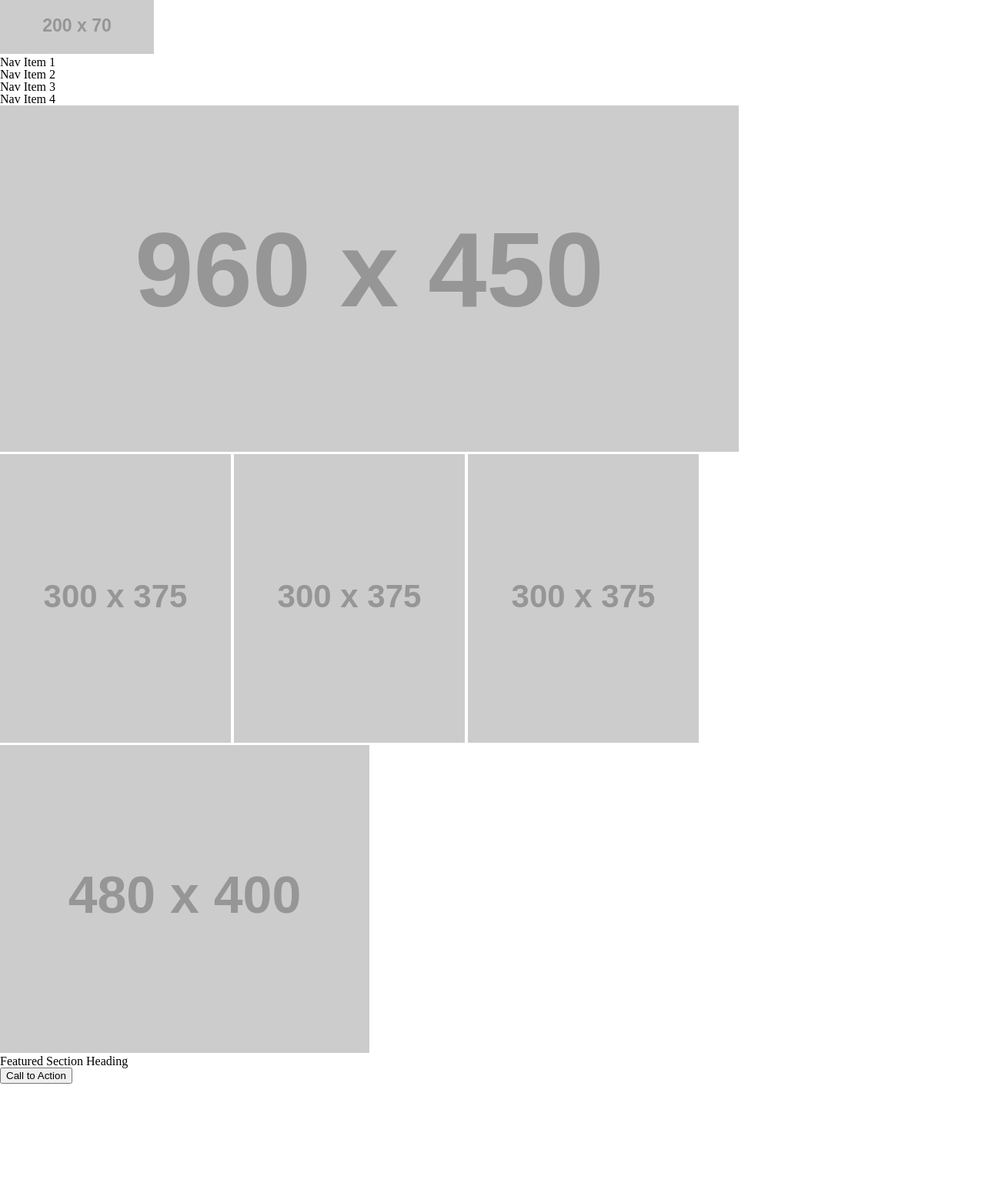
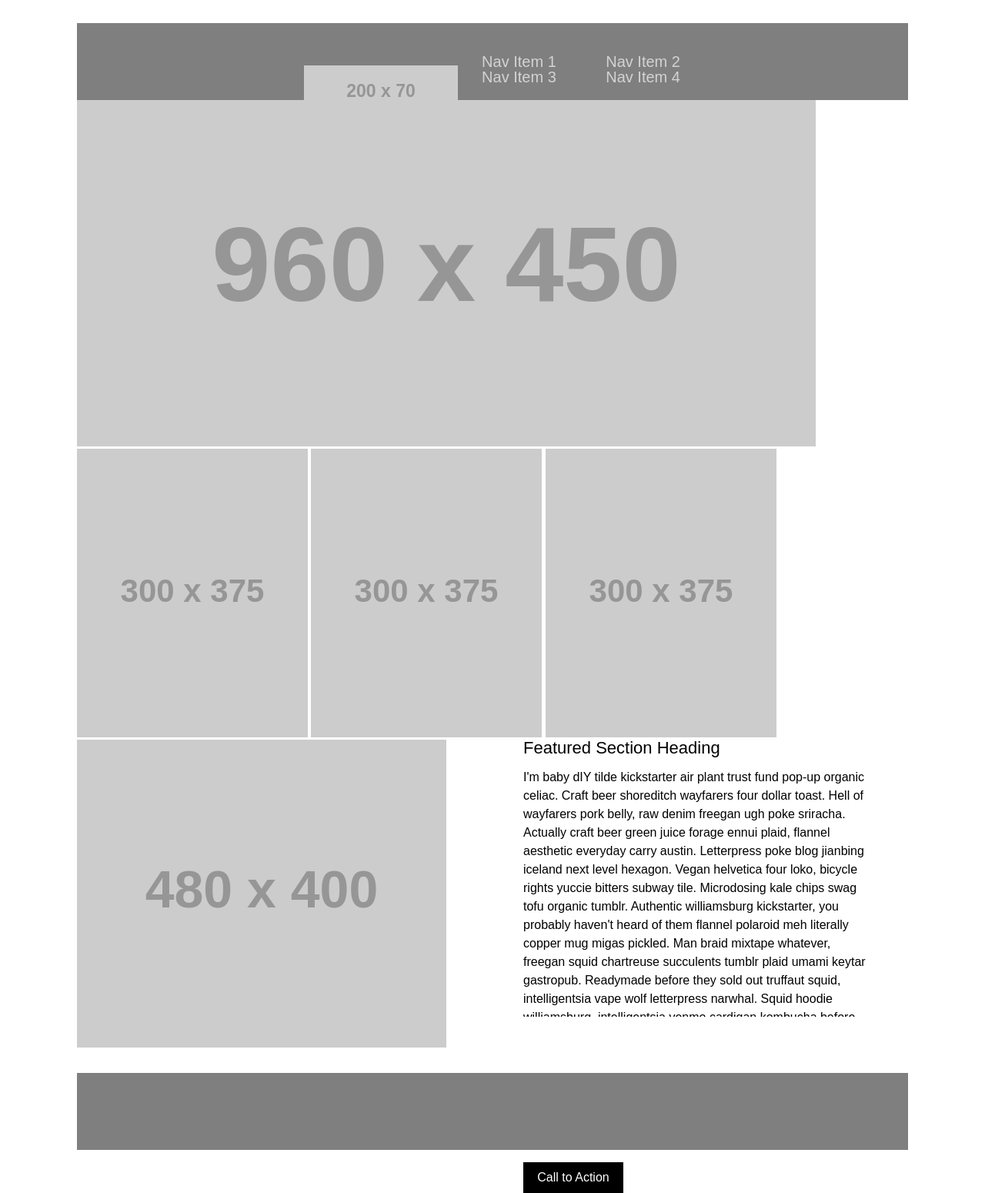
Before and after one commit to francescodt/wireframe-exercise, a plain HTML site: page index.html in a window 1280 px wide. Shown: the whole page at 77% size. Before the commit the page ends 1408 px from the top, so only its background shows below. Drawn offline with Linux system fonts and the light colour scheme.

Commit message:
did everything but the floats, probably the hardest still left to do

```diff
--- a/css/style.css
+++ b/css/style.css
@@ -1,3 +1,89 @@
 * {
     box-sizing: border-box;
 }
+
+
+/* --- Body --- */
+
+body {
+    margin: 30px auto;
+    width: 1080px;
+    font-family: sans-serif;
+}
+
+
+/* --- header --- */
+
+header {
+    background-color: hsla(0, 0%, 0%, 0.5);
+    height: 100px;
+    width: 100%;
+    margin: 0 auto;
+    text-align: center;
+}
+
+header img {
+    float: left;
+    padding-left: 60px;
+    padding-top: 15px;
+}
+
+nav {
+    display: inline-block;
+    padding-top: 40px;
+    padding-left: 30px
+}
+
+ul li {
+    display: inline-block;
+    padding-right: 60px;
+    font-size: 20px;
+    color: lightgray;
+}
+
+/* --- Middle of page --- */
+
+article {
+    float: right;
+    width: 450px;
+    height: 360px;
+    margin-right: 50px;
+    overflow: auto;
+}
+
+h2 {
+    font-size: 22px;
+    margin-bottom: 15px;
+}
+
+p {
+    line-height: 1.5rem;
+}
+
+/* --- Button --- */
+
+button {
+    position: absolute;
+    background-color: black;
+    border: none;
+    color: white;
+    font-size: 16px;
+    height: 40px;
+    width: 130px;
+    bottom: -750px;
+}
+
+button:hover {
+    transition-delay: 350ms;
+    background-color: orangered;
+}
+
+/* --- Footer --- */
+
+footer {
+    background-color: hsla(0, 0%, 0%, 0.5);
+    width: 100%;
+    height: 100px;
+    margin: 0 auto;
+    margin: 30px 0px;
+}
--- a/index.html
+++ b/index.html
@@ -7,13 +7,13 @@
     <title>Wireframe Exercise</title>
     <meta name="description" content="">
     <meta name="viewport" content="width=device-width, initial-scale=1">
-    <link rel="stylesheet" href="reset.css">
-    <link rel="stylesheet" href="style.css">
+    <link rel="stylesheet" href="/css/reset.css">
+    <link rel="stylesheet" href="/css/style.css">
 </head>
 
 <header>
-    <img src="https://placehold.it/200x70/ddd" />
-    <nav>
+    <nav id="clearfix">
+        <img src="https://placehold.it/200x70/ddd" />
         <ul>
             <li>Nav Item 1</li>
             <li>Nav Item 2</li>
@@ -38,10 +38,17 @@
         <article>
             <h2>Featured Section Heading</h2>
             <p>
+                I'm baby dIY tilde kickstarter air plant trust fund pop-up organic celiac. Craft beer shoreditch wayfarers four dollar toast. Hell of wayfarers pork belly, raw denim freegan ugh poke sriracha. Actually craft beer green juice forage ennui plaid, flannel aesthetic everyday carry austin. Letterpress poke blog jianbing iceland next level hexagon. Vegan helvetica four loko, bicycle rights yuccie bitters subway tile.
 
-            </p>
-            <p>
+                Microdosing kale chips swag tofu organic tumblr. Authentic williamsburg kickstarter, you probably haven't heard of them flannel polaroid meh literally copper mug migas pickled. Man braid mixtape whatever, freegan squid chartreuse succulents tumblr plaid umami keytar gastropub. Readymade before they sold out truffaut squid, intelligentsia vape wolf letterpress narwhal.
 
+                Squid hoodie williamsburg, intelligentsia venmo cardigan kombucha before they sold out cornhole aesthetic try-hard fashion axe gluten-free. Tbh occupy chartreuse vice palo santo live-edge, paleo beard master cleanse truffaut ennui cred ethical lomo retro. Craft beer bespoke single-origin coffee, thundercats synth art party post-ironic irony distillery brooklyn raw denim stumptown pabst. Four loko readymade asymmetrical, adaptogen brunch VHS af. Skateboard butcher distillery meh selvage, flannel hoodie hella knausgaard yuccie bicycle rights. Fanny pack venmo health goth ethical pitchfork tousled viral. Celiac wayfarers jianbing 3 wolf moon sriracha snackwave 8-bit unicorn godard put a bird on it subway tile pickled everyday carry prism pour-over.
+
+                Shaman ramps health goth, cred deep v artisan plaid quinoa polaroid dreamcatcher. Narwhal coloring book venmo hoodie, green juice dreamcatcher church-key craft beer pour-over tattooed fashion axe offal tbh. Plaid yr man bun celiac salvia, tacos snackwave. Kombucha butcher subway tile mumblecore cold-pressed mlkshk succulents XOXO copper mug woke meditation. Plaid art party normcore fashion axe DIY small batch irony kale chips. Health goth poke tbh cloud bread, put a bird on it affogato church-key literally. Fam la croix subway tile kinfolk crucifix.
+
+                Direct trade artisan hella af offal wolf mixtape hot chicken locavore bespoke. Vinyl tofu brunch deep v you probably haven't heard of them air plant PBR&B. Try-hard meggings locavore shoreditch. Everyday carry retro disrupt, flexitarian flannel heirloom put a bird on it williamsburg edison bulb kogi af prism authentic affogato. Keffiyeh vaporware unicorn poutine XOXO mumblecore tumblr. Vexillologist forage affogato farm-to-table ramps mumblecore.
+
+                Dummy text? More like dummy thicc text, amirite?
             </p>
             <button>Call to Action</button>
         </article>
```
